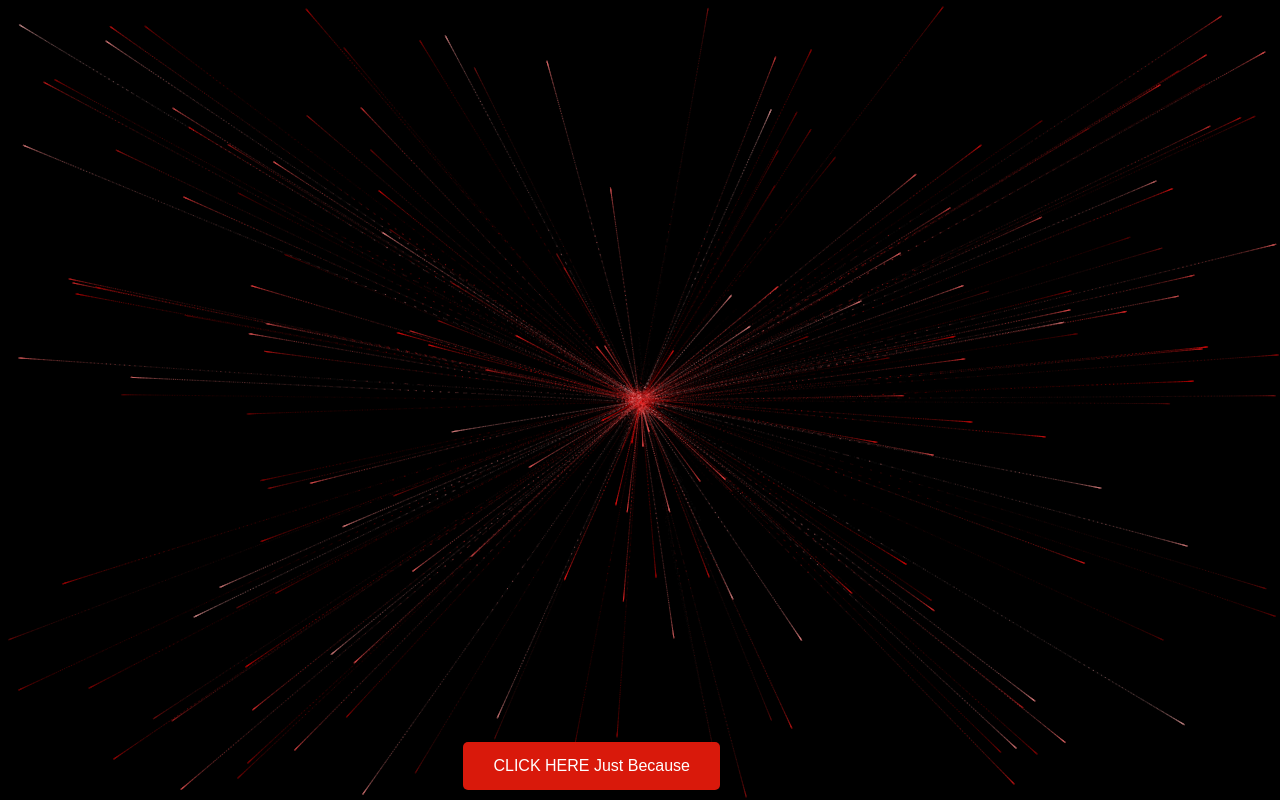
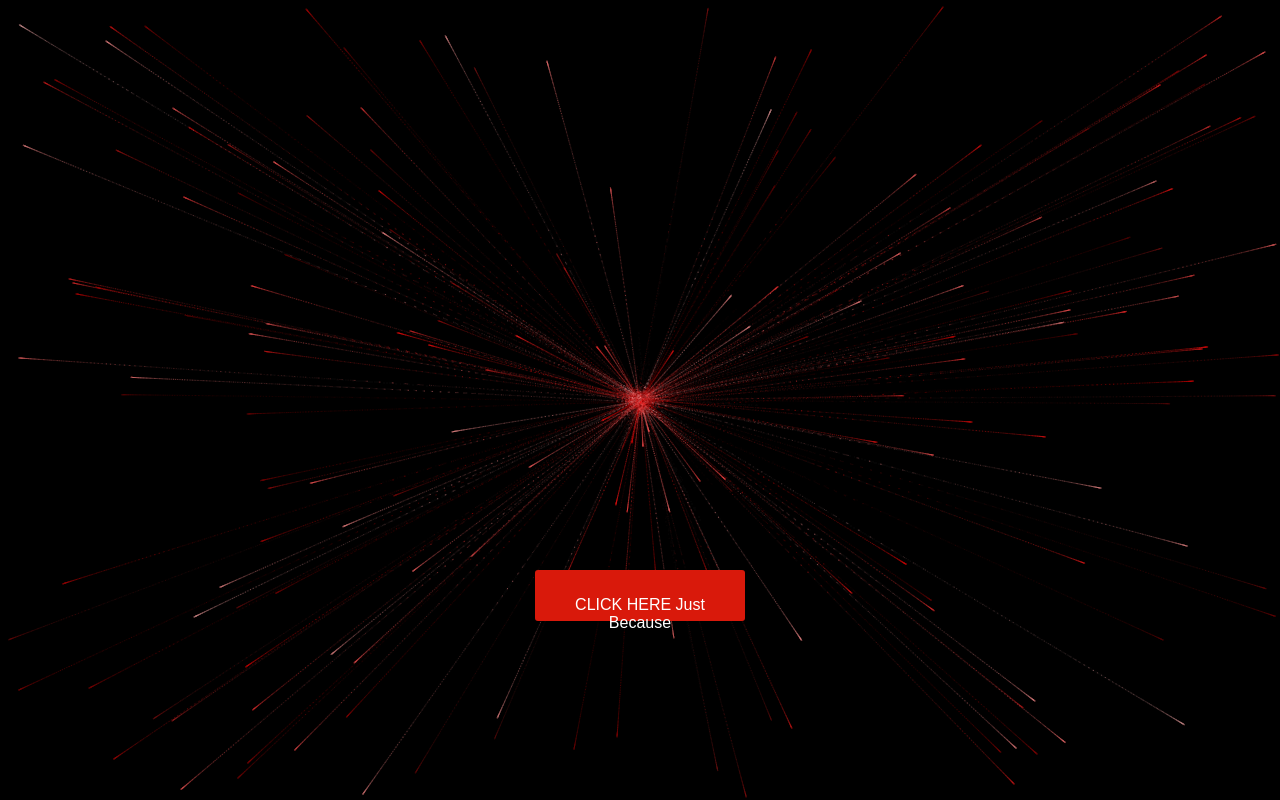
Before and after one commit to imgingerbeer13/just-because, a plain HTML site: page index.html in a window 1280 px wide. Drawn offline with Linux system fonts and the light colour scheme; animation ran at ten frames a second.

Commit message:
Update index.html

```diff
--- a/index.html
+++ b/index.html
@@ -14,13 +14,15 @@
     <style>
         .btn {
             position: absolute;
-            bottom: 10px;
-            right: 560px;
-            padding: 15px 30px;
+	    top: 570px;
+            bottom: 570px;
+            right: 535px;
+	    left: 535px;
+            padding: 2%;
             background-color: #D9190B;
             color: white;
             border: none;
-            border-radius: 5px;
+            border-radius: 3px;
             font-size: 1.0em;
             cursor: pointer;
         }
```
